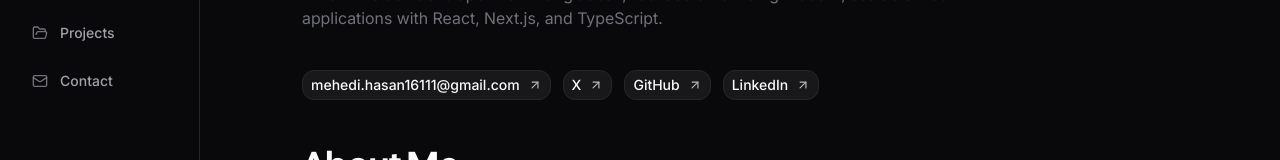
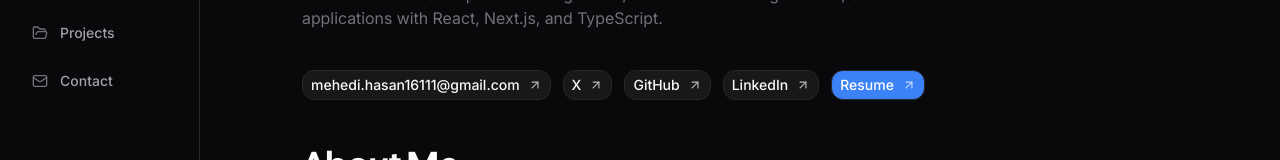
Before and after one commit to TheMehediHQ/mehedi-hasan.me, a Next.js app: page / in a window 1280 px wide. Shown: the part 290-450 px from the top of the page. Built offline with nearby package versions, Linux system fonts and the light colour scheme.

Commit message:
feat: i update resumebtn

```diff
--- a/components/ui/HeroCTA.tsx
+++ b/components/ui/HeroCTA.tsx
@@ -18,16 +18,30 @@ export default function HeroCTA({ items }: HeroCTAProps) {
            className="flex items-center gap-2 px-2 py-1 rounded-xl border text-sm font-medium transition-all duration-200"
            style={{
              borderColor: "var(--color-border)",
-            backgroundColor: "var(--color-card)",
-            color: "var(--color-primary-text)",
+             backgroundColor:
+               item.label === "Resume" ? "var(--color-accent)" : "var(--color-card)",
+             color:
+               item.label === "Resume"
+                 ? "var(--color-button-primary-text)"
+                 : "var(--color-primary-text)",
            }}
            onMouseEnter={(e) => {
+             if (item.label === "Resume") {
+               e.currentTarget.style.backgroundColor = "var(--color-accent-hover)";
+               e.currentTarget.style.color = "var(--color-button-primary-text)";
+             } else {
                e.currentTarget.style.backgroundColor = "var(--color-hover)";
                e.currentTarget.style.color = "var(--color-primary-text)";
+             }
            }}
            onMouseLeave={(e) => {
+             if (item.label === "Resume") {
+               e.currentTarget.style.backgroundColor = "var(--color-accent)";
+               e.currentTarget.style.color = "var(--color-button-primary-text)";
+             } else {
                e.currentTarget.style.backgroundColor = "var(--color-card)";
                e.currentTarget.style.color = "var(--color-primary-text)";
+             }
            }}
          >
           {item.label}
--- a/sections/HomeSection.tsx
+++ b/sections/HomeSection.tsx
@@ -62,11 +62,12 @@ export default function HomeSection() {
           <HeroCTA items={[
 
 
-
             { label: "mehedi.hasan16111@gmail.com", href: "mailto:mehedi.hasan16111@gmail.com" },
             { label: "X", href: "https://twitter.com/themehedihq" },
             { label: "GitHub", href: "https://github.com/themehedihq" },
             { label: "LinkedIn", href: "https://linkedin.com/in/themehedihq" },
+            { label: "Resume", href: "/resume.pdf" },
+
           ]} />
         </motion.div>
       </div>
```
Lines whose indentation alone changed are shown as unchanged.
